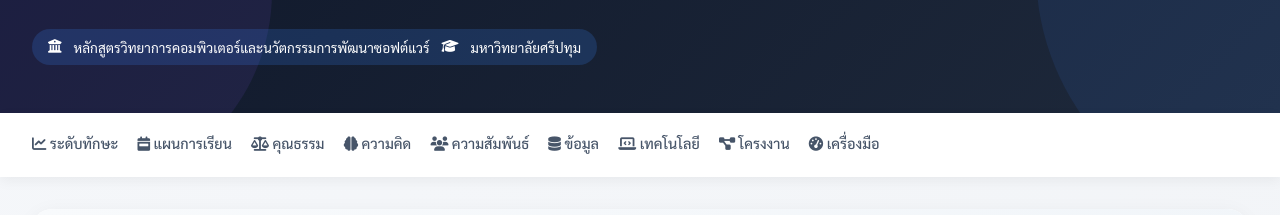
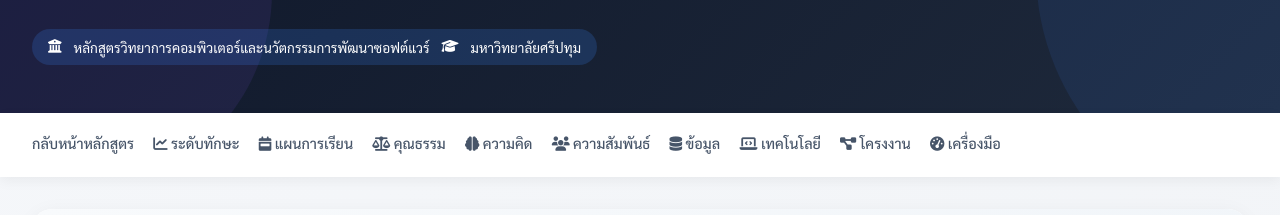
Before and after one commit to ThinnaphatCSI/CSI203, a plain HTML site: page rubric.html in a window 1280 px wide. Shown: the part 148-363 px from the top of the page. Drawn offline with Linux system fonts and the light colour scheme.

Commit message:
Add link to course homepage in rubric.html

```diff
--- a/rubric.html
+++ b/rubric.html
@@ -625,6 +625,7 @@
 
     <div class="nav-container">
         <div class="nav-links">
+            <a href="./README.md" class="active"> กลับหน้าหลักสูตร</a>
             <a href="#proficiency" class="active"><i class="fas fa-chart-line"></i> ระดับทักษะ</a>
             <a href="#week"><i class="fas fa-calendar-week"></i> แผนการเรียน</a>
             <a href="#ethics"><i class="fas fa-balance-scale"></i> คุณธรรม</a>
```
